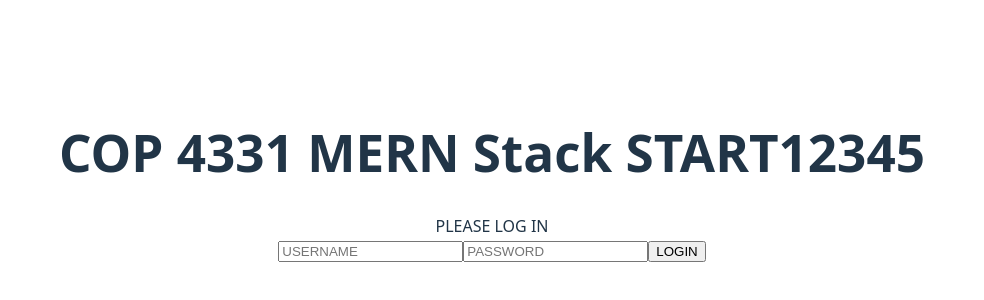
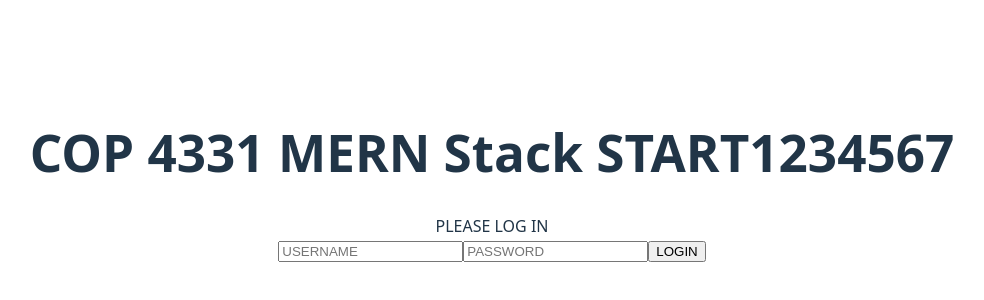
Before and after one commit to Edwinvilla72/Large-Project-Group-26, a React (Vite) app in the folder frontend/: page / in a window 1280 px wide. Shown: the part 224-524 px from the top of the page, without its empty margins (148-1132 px from the left). Built offline with nearby package versions, Linux system fonts and the light colour scheme.

Commit message:
test change

```diff
--- a/frontend/src/components/PageTitle.tsx
+++ b/frontend/src/components/PageTitle.tsx
@@ -1,6 +1,6 @@
 function PageTitle() {
     return (
-        <h1 id="title">COP 4331 MERN Stack START12345</h1>
+        <h1 id="title">COP 4331 MERN Stack START1234567</h1>
     );
 };
 
```
